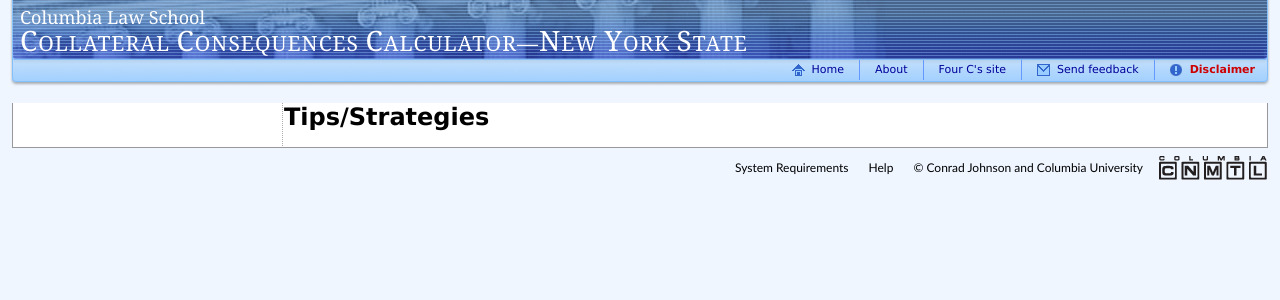
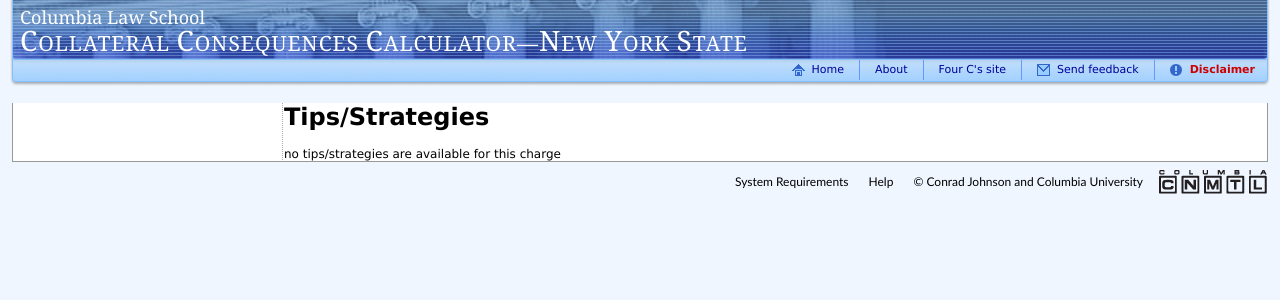
Before and after one commit to ccnmtl/ccdb, a Django app: template templates/law/charge_description.html in a window 1280 px wide. Shown: the top 300 px of the page. Run offline with Django 3.2, Linux system fonts and the light colour scheme; the template is opened without the code that fills it, so the values that code supplies are empty; some libraries are stand-ins or nearby versions.

Commit message:
default text

```diff
--- a/templates/law/charge_description.html
+++ b/templates/law/charge_description.html
@@ -5,6 +5,6 @@
 {{ block.super }}
 <div class="beta">
 <h1>Tips/Strategies</h1>
-{{charge.get_description|markdown}}
+{{charge.get_description|markdown|default:"no tips/strategies are available for this charge"}}
 </div>
 {% endblock %}
```
